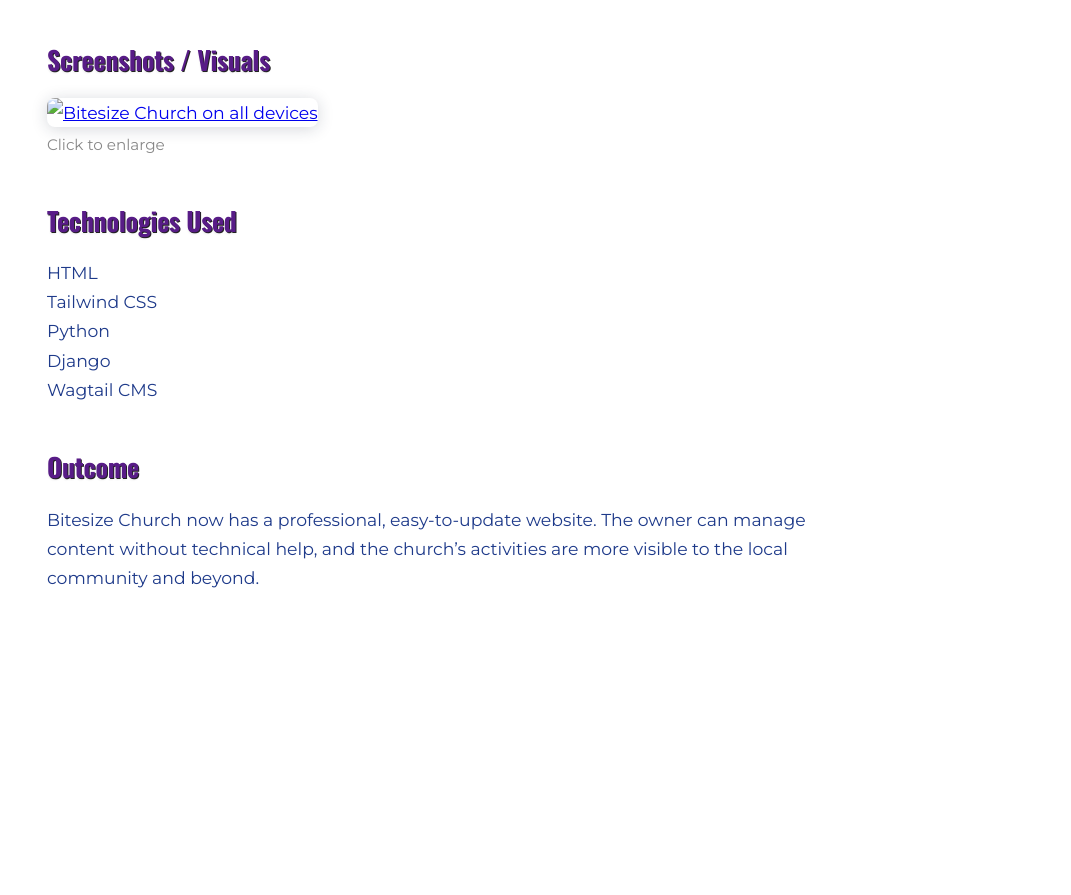
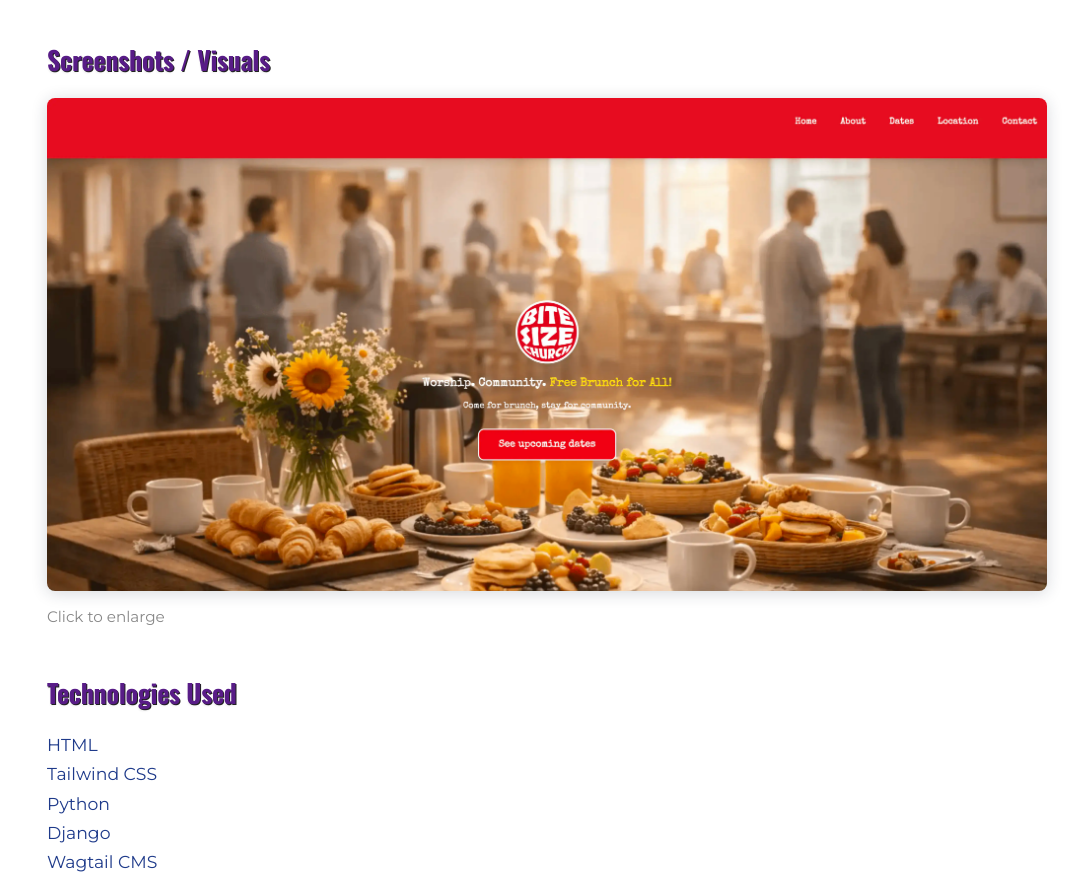
Before and after one commit to TopG85/Carson-Web-Studio, a website: page projects/bitesizechurch.html in a window 1280 px wide. Shown: the part 2083-2978 px from the top of the page, without its empty margins (209-1280 px from the left). Before the commit the page ends 2716 px from the top, so only its background shows below. Drawn offline with nearby package versions, Linux system fonts and the light colour scheme.

Commit message:
Add screenshot for how the site will look on all devices

```diff
--- a/projects/bitesizechurch.html
+++ b/projects/bitesizechurch.html
@@ -147,7 +147,7 @@
             <ul>
                 <li style="list-style:none;padding:0;margin:0;">
                     <a href="#" class="enlarge-img-link" style="display:inline-block;max-width:100%;">
-                        <img src="../images/bitesizechurch-devices.png" alt="Bitesize Church on all devices"
+                        <img src="../images/bitesize.webp" alt="Bitesize Church on all devices"
                             style="max-width:1000px;height:auto;box-shadow:0 2px 16px rgba(30,41,59,0.18);border-radius:8px;cursor:zoom-in;" />
                     </a>
                     <div style="font-size:0.95rem;color:#888;margin-top:0.3rem;">Click to enlarge</div>
```
